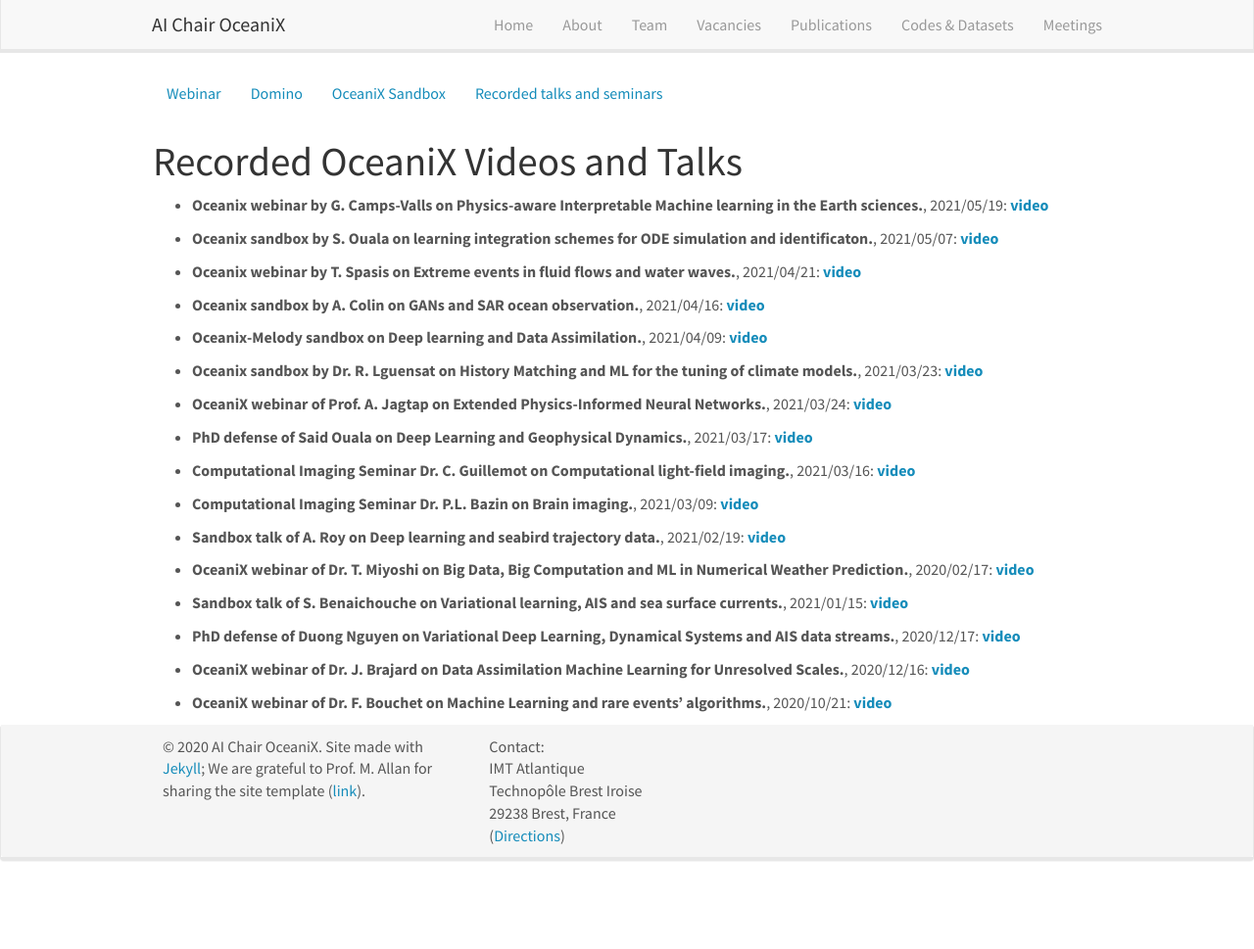
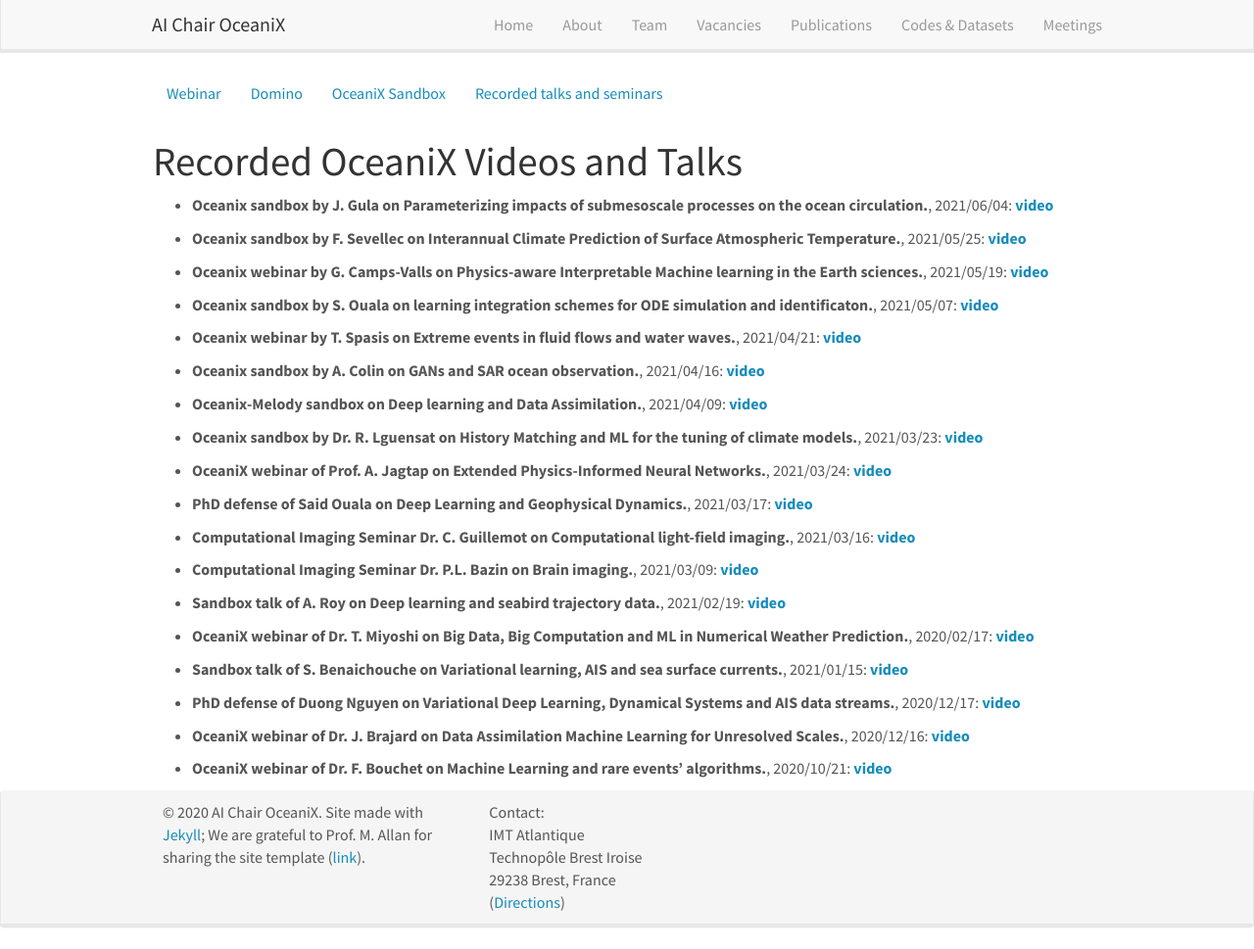
Before and after one commit to CIA-Oceanix/CIA-Oceanix.github.io, a Jekyll site: the page built from _pages/oceanix_video.md, in a window 1280 px wide and 969 px high. Shown: the whole window at 98% size. Built offline with Jekyll 4.4.1, drawn with Linux system fonts in a browser that asks for light colours; nearby versions of some CDN libraries.

Commit message:
Update video_list.yml

```diff
--- a/_data/video_list.yml
+++ b/_data/video_list.yml
@@ -1,3 +1,13 @@
+- title: "Oceanix sandbox by J. Gula on Parameterizing impacts of submesoscale processes on the ocean circulation."
+  date: 2021/06/04
+  link: https://youtu.be/AQ9HMCdBAXE
+  display : video
+
+- title: "Oceanix sandbox by F. Sevellec on Interannual Climate Prediction of Surface Atmospheric Temperature."
+  date: 2021/05/25
+  link: https://youtu.be/BmA4xIejOCY
+  display : video
+
 - title: "Oceanix webinar by G. Camps-Valls on Physics-aware Interpretable Machine learning in the Earth sciences."
   date: 2021/05/19
   link: https://youtu.be/PLuT0Yznvhg
```
